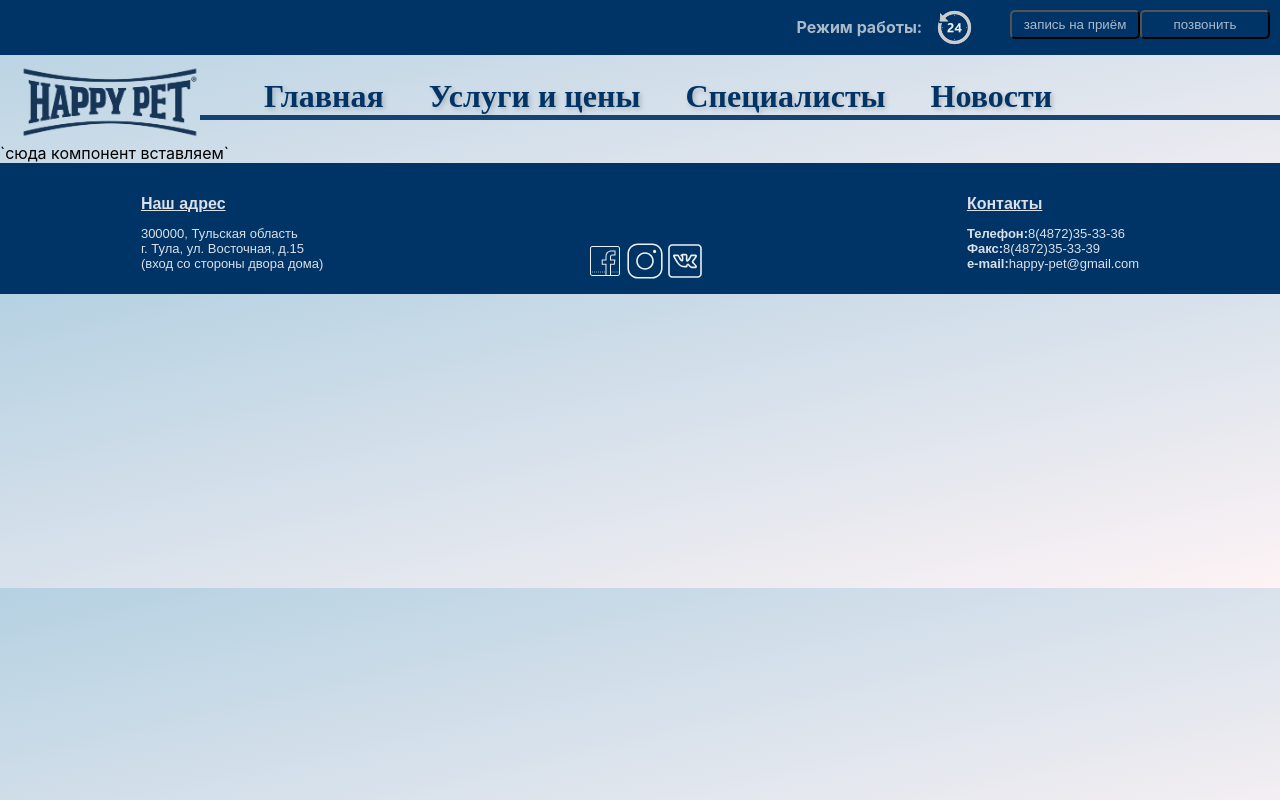
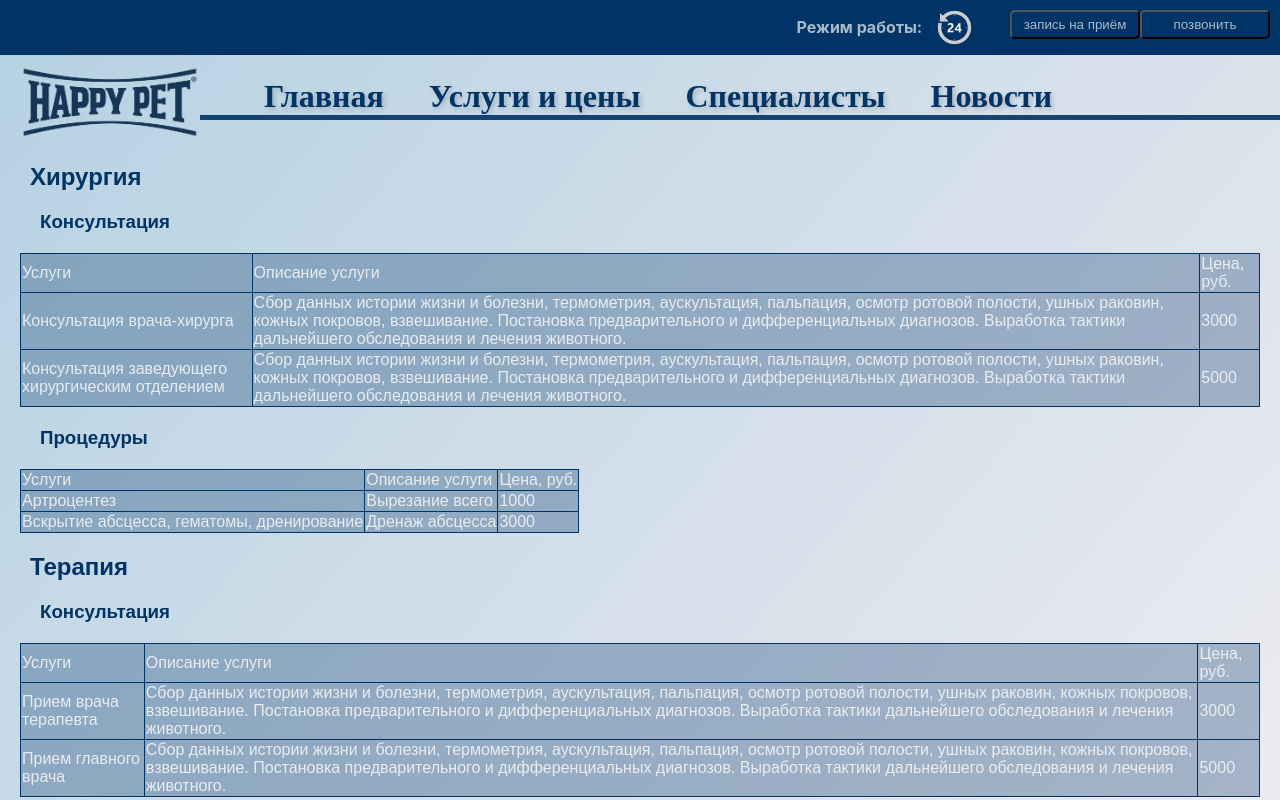
Before and after one commit to Renata-theFirst/VeterianHospitalProject, a React (Create React App) app in the folder veterenerian/: page /price in a window 1280 px wide. Shown: the top 800 px of the page. Built offline with nearby package versions, Linux system fonts and the light colour scheme; the HTML template or start-up script is replaced by a standard one.

Commit message:
final changes HospServices

```diff
--- a/veterenerian/src/App.tsx
+++ b/veterenerian/src/App.tsx
@@ -4,7 +4,7 @@ import { BrowserRouter, Route, Routes} from 'react-router-dom';
 import AppHeader from './components/appHeader/AppHeader';
 import Footer from './components/footer/Footer';
 import MainPage from './components/pagesLinks/mainPage';
-import HospServices from './components/hospServices/HospServices'
+import {HospServices} from './components/hospServices/HospServices'
 import Specialists from './components/specialists';
 import React from 'react';
 //import News from './components/news/News';
--- a/veterenerian/src/components/hospServices/HospServices.tsx
+++ b/veterenerian/src/components/hospServices/HospServices.tsx
@@ -1,21 +1,11 @@
 import {getResource} from '../../services/services';
 import './HospServices.css';
 //import Advert from '../advertising/Advertising';
-import { useEffect } from 'react';
-
-const HospServices = () => {
-
-    useEffect(() => {
-        const data = getResource('http://fake/data/api/tabs')
-        data.then(res => {
-            updateList(res);
-            //console.log('++', res)
-        });
-    });
+import {useEffect, useState} from 'react';
 
 interface ITabValues{
     title: string;
-        description ?: string;
+    description: string;
     cost: string;
 }
 interface IUniqObject{
@@ -23,141 +13,89 @@ const HospServices = () => {
     headers: string[];
     values: ITabValues[];
 }
-     interface ISurgeon{
-        title: string;
-        consultation: IUniqObject;
-        procedures: IUniqObject;
-        oncological: IUniqObject;
-        headAndNeck: IUniqObject;
-        gastro: IUniqObject;
-        hernia: IUniqObject;
-        diagnostic: IUniqObject;
-        thoracic: IUniqObject;
-        genitourinarySystem: IUniqObject;
-        liverAndBiliaryTract: IUniqObject;
-        other: IUniqObject;
-    }
-
-    interface ITherapy{
+export interface IMedicalServices{
     title: string;
     consultation: IUniqObject;
     procedures: IUniqObject;
 }
-    interface IStomac{
-        title: string;
-        consultation: IUniqObject;
-        procedures: IUniqObject;
-        operations: IUniqObject;
+
+export interface IServices{
+    [key : string] : IMedicalServices;
 }
 
-    interface IVisualDiagnostics{
-        title: string;
-        radiography: IUniqObject;
-        ultrasound: IUniqObject;
-        contrast: IUniqObject;
-        underControl: IUniqObject;
-        computedTomography: IUniqObject;
-    }
-    interface ILaboratory{
-        title: string;
-        biochemistry: IUniqObject;
-        urinalysis: IUniqObject;
-        pcr: IUniqObject;
-        tests: IUniqObject;
-        cytological: IUniqObject;
-        parasitological: IUniqObject;
-        specific: IUniqObject;
-        сoagulogram: IUniqObject;
-        hematology: IUniqObject;
-        immunityTension: IUniqObject;
-        other: IUniqObject;
-        hormonalFerrets: IUniqObject;
-        hematologyBlood: IUniqObject;
-        vetterritory: IUniqObject;
-        microbiology: IUniqObject;
-        tick: IUniqObject;
-        urineStudy: IUniqObject;
-        wool: IUniqObject;
-        SpecificProteins: IUniqObject;
-        infectiousFerrets: IUniqObject;
-        PCRdogs: IUniqObject;
-        vitamins: IUniqObject;
-        dermatology: IUniqObject;
-        expressDiagnostics: IUniqObject;
-        hemostasis: IUniqObject;
-        forHistologist: IUniqObject;
-        PCRcats: IUniqObject;
-        drugMonitoring: IUniqObject;
-        pasteur: IUniqObject;
-        PCRother: IUniqObject;
-        analysis: IUniqObject;
-        hormones: IUniqObject;
-        PCRinfectionsDogs: IUniqObject;
-        IFA: IUniqObject;
+export const HospServices = () => {
+    const [data, setData] = useState<IServices | null>(null);
+
+    useEffect(() => {
+        getResource('http://fake/data/api/tabs')
+        .then(res => {
+            setData(res);
+        });
+    },[]);
+
+    function RenderTable(data: ITabValues) {
+        return(
+            <tr>
+                <td>{data.title}</td>
+                <td>{data.description}</td>
+                <td>{data.cost}</td>
+            </tr>
+        );
     }
 
-    interface IObj{
-        /* surgeon: ISurgeon;
-        therapy: ITherapy;
-        stomac:IStomac;
-        visualDiagnostics: IVisualDiagnostics;
-        laboratory:ILaboratory; */
-        [key: string]:ISurgeon|ITherapy|IStomac|IVisualDiagnostics|ILaboratory
-    }
+    const RenderValues = (data: IMedicalServices, title: string) =>  {
 
-    const updateList = (res:IObj) =>{
-        //console.log(res);
-        let values = [];
-        for (let key in res){
-            values.push(res[key]);
-        }
-        //setHospDepartment(items);
+        const tab1 = data.consultation.values.map((value, i)=>{
+            return (RenderTable(value))
+        });
 
-        renderHosp( values );
+        const tab2 = data.procedures.values.map((value, i)=>{
+            return (RenderTable(value))
+        });
 
-    }
-    const renderHosp = ( values:(ILaboratory | IStomac| ISurgeon| ITherapy | IVisualDiagnostics)) => {
-        for(let key in values){
-            let servs = values[key];
-            console.log('+',servs);
-
-            for(let key in servs){
-                let t = servs[key];
-                console.log('t', t)
-            }
-           // console.log('++',items);
-        }
-    }
-
-    /*function RenderValues() {
         return (
             <div className="services">
-                <h2>Хирургия</h2>
+                <h2>{title}</h2>
                 <div>
-                    <h3>{data.title}</h3>
+                    <h3>{data.consultation.title}</h3>
                     <div className="table__price">
                         <table>
-                            <tr>{data.headers}</tr>
                             <tr>
-                                <td>{data.values.title}</td>
-                                <td>{data.values.description}</td>
-                                <td>{data.values.cost}</td>
+                                <td>{data.consultation.headers[0]}</td>
+                                <td>{data.consultation.headers[1]}</td>
+                                <td>{data.consultation.headers[2]}</td>
                             </tr>
+                            {tab1}
+                        </table>
+                    </div>
+                    <h3>{data.procedures.title}</h3>
+                    <div className="table__price">
+                        <table>
+                            <tr>
+                                <td>{data.procedures.headers[0]}</td>
+                                <td>{data.procedures.headers[1]}</td>
+                                <td>{data.procedures.headers[2]}</td>
+                            </tr>
+                            {tab2}
                         </table>
                     </div>
                 </div>
             </div>
         );
-    }  */
+    }
+
+    if(data){
+        let rDataService = [];
+        for(let key in data){
+            rDataService.push(RenderValues(data[key], data[key].title));
+        };
 
         return (
-        <>
-              {/* <Advert /> */}
             <div className="hosp__services">
-               `сюда компонент вставляем`
+                {rDataService}
             </div>
-        </>
         );
     }
 
-export default HospServices;
+    else{ return(<div></div>);}
+}
--- /dev/null
+++ b/veterenerian/src/serverInfo2.json
@@ -0,0 +1,114 @@
+{
+    "tabs": {
+        "surgeon": {
+            "title": "Хирургия",
+            "consultation": {
+                "title": "Консультация",
+                "headers": [
+                    "Услуги",
+                    "Описание услуги",
+                    "Цена, руб."
+                ],
+                "values": [{
+                    "title": "Консультация врача-хирурга",
+                    "description": "Сбор данных истории жизни и болезни, термометрия, аускультация, пальпация, осмотр ротовой полости, ушных раковин, кожных покровов, взвешивание. Постановка предварительного и дифференциальных диагнозов. Выработка тактики дальнейшего обследования и лечения животного.",
+                    "cost": "3000"
+                }, {
+                    "title": "Консультация заведующего хирургическим отделением",
+                    "description": "Сбор данных истории жизни и болезни, термометрия, аускультация, пальпация, осмотр ротовой полости, ушных раковин, кожных покровов, взвешивание. Постановка предварительного и дифференциальных диагнозов. Выработка тактики дальнейшего обследования и лечения животного.",
+                    "cost": "5000"
+                }]
+            },
+            "procedures": {
+                "title": "Процедуры",
+                "headers": [
+                    "Услуги",
+                    "Описание услуги",
+                    "Цена, руб."
+                ],
+                "values": [{
+                    "title": "Артроцентез",
+                    "description": "Вырезание всего",
+                    "cost": "1000"
+                }, {
+                    "title": "Вскрытие абсцесса, гематомы, дренирование",
+                    "description": "Дренаж абсцесса",
+                    "cost": "3000"
+                }]
+            }
+        },
+        "therapy": {
+            "title": "Терапия",
+            "consultation": {
+                "title": "Консультация",
+                "headers": [
+                    "Услуги",
+                    "Описание услуги",
+                    "Цена, руб."
+                ],
+                "values": [{
+                    "title": "Прием врача терапевта",
+                    "description": "Сбор данных истории жизни и болезни, термометрия, аускультация, пальпация, осмотр ротовой полости, ушных раковин, кожных покровов, взвешивание. Постановка предварительного и дифференциальных диагнозов. Выработка тактики дальнейшего обследования и лечения животного.",
+                    "cost": "3000"
+                }, {
+                    "title": "Прием главного врача",
+                    "description": "Сбор данных истории жизни и болезни, термометрия, аускультация, пальпация, осмотр ротовой полости, ушных раковин, кожных покровов, взвешивание. Постановка предварительного и дифференциальных диагнозов. Выработка тактики дальнейшего обследования и лечения животного.",
+                    "cost": "5000"
+                }]
+            },
+            "procedures": {
+                "title": "Процедуры",
+                "headers": [
+                    "Услуги",
+                    "Описание услуги",
+                    "Цена, руб."
+                ],
+                "values": [{
+                    "title": "Стрижка когтей",
+                    "description": "",
+                    "cost": "500"
+                }, {
+                    "title": "Обработка от эктопаразитов",
+                    "description": "",
+                    "cost": "300"
+                }, {
+                    "title": "Вакцинация",
+                    "description": "Клинический осмотр животного и консультация врача, термометрия, оформление ветеринарного паспорта, оформление сертификата на вывоз животного заграницу (только в случае вывоза животного в США), запись в регистрационном журнале, введение вакцины (без стоимости препаратов)",
+                    "cost": "1800"
+                }]
+            }
+        },
+        "stomac": {
+            "title": "Стоматология",
+            "consultation": {
+                "title": "Консультация",
+                "headers": [
+                    "Услуги",
+                    "Описание услуги",
+                    "Цена, руб."
+                ],
+                "values": [{
+                    "title": "Прием стоматолога",
+                    "description": "Сбор данных истории жизни и болезни, термометрия, аускультация, пальпация, осмотр ротовой полости, ушных раковин, кожных покровов, взвешивание. Постановка предварительного и дифференциальных диагнозов. выработка тактики дальнейшего обследования и лечения животного.",
+                    "cost": "4000"
+                }, {
+                    "title": "Онлайн-консультация врача стоматолога",
+                    "description": "",
+                    "cost": "4000"
+                }]
+            },
+            "procedures": {
+                "title": "Процедуры",
+                "headers": [
+                    "Услуги",
+                    "Цена, руб."
+                ],
+                "values": [{
+                    "title": "Взятие гистологии из ротовой полости",
+                    "cost": "600"
+                }]
+            }
+        }
+    },
+    "requests": []
+}
--- a/veterenerian/src/services/services.tsx
+++ b/veterenerian/src/services/services.tsx
@@ -1,5 +1,5 @@
  //import { useCallback } from "react";
-const dataService = require ("../serverInfo.json");
+const dataService = require ("../serverInfo2.json");
 
 /* const dataService = require("../serverInfo.json");
 const postData = async (url, data) => {
```
Lines whose indentation alone changed are shown as unchanged.
